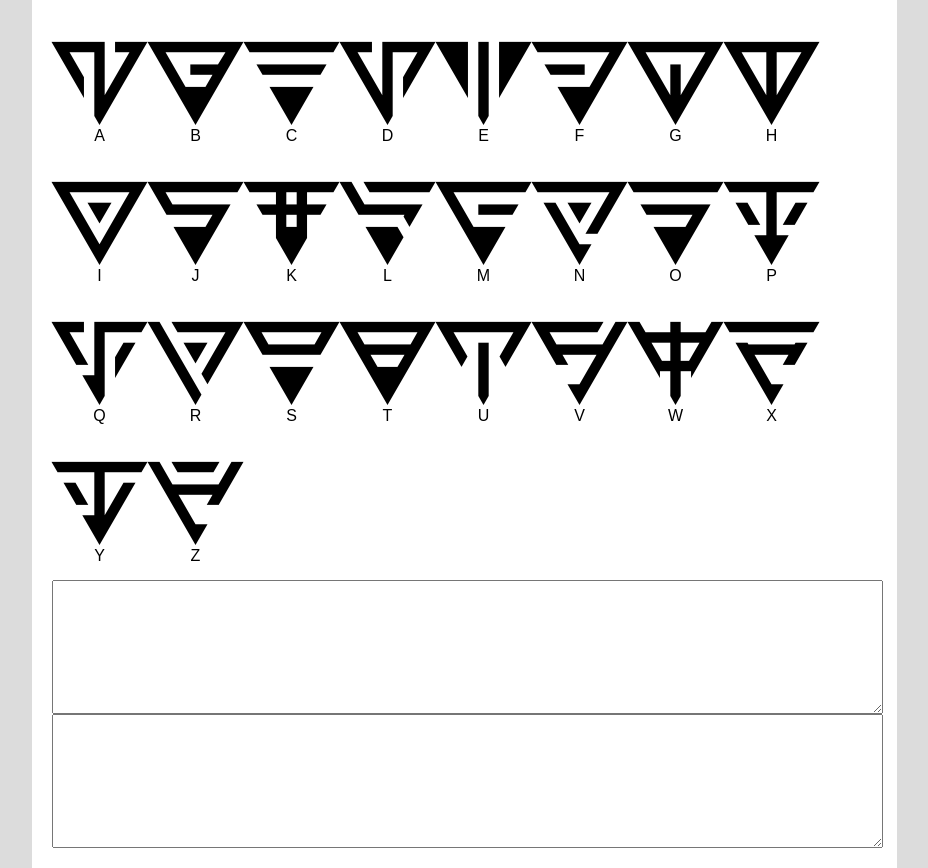
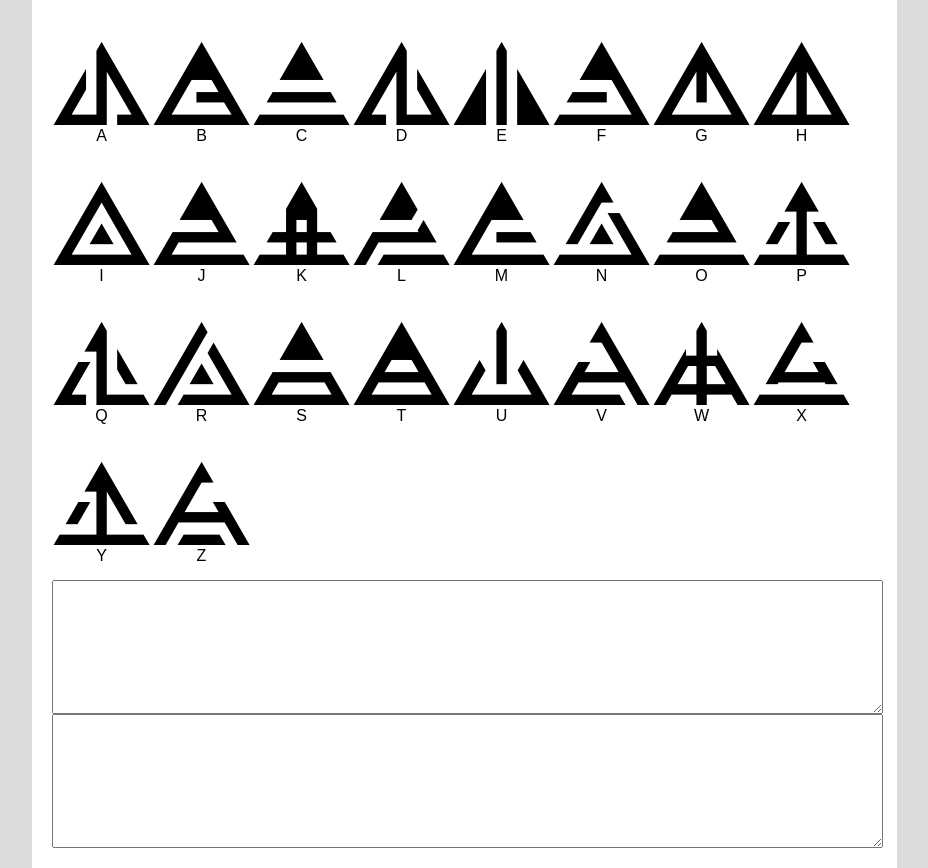
Before and after one commit to raffitz/mawkin-sans, a plain HTML site: page docs/index.html in a window 1280 px wide. Shown: the whole page, without its empty margins (176-1104 px from the left). Drawn offline with Linux system fonts and the light colour scheme.

Commit message:
Uprights

```diff
--- a/docs/index.html
+++ b/docs/index.html
@@ -74,7 +74,8 @@
       font-size: 12pt;
     }
     glyph:before {
-      content: attr(map);
+      content: '.' attr(map);
+      width: 75pt;
       font-family: 'mawkin_sansregular';
       font-size: 72pt;
       padding: 0 0 0.125em;
```
